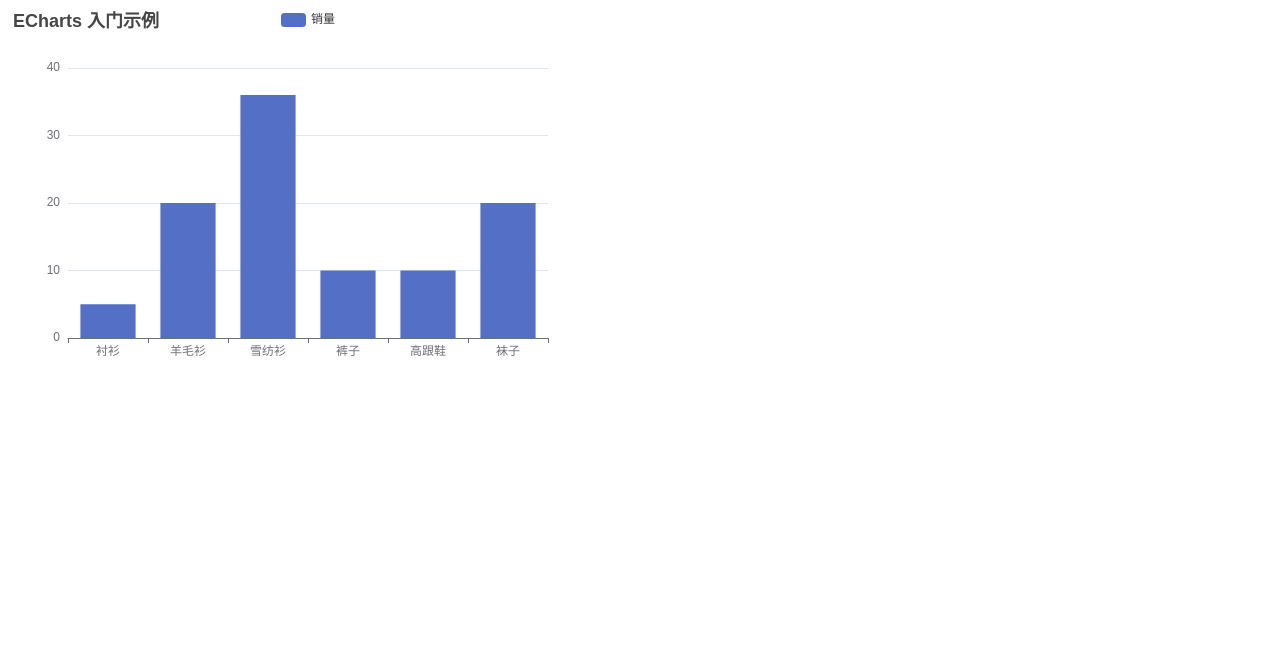
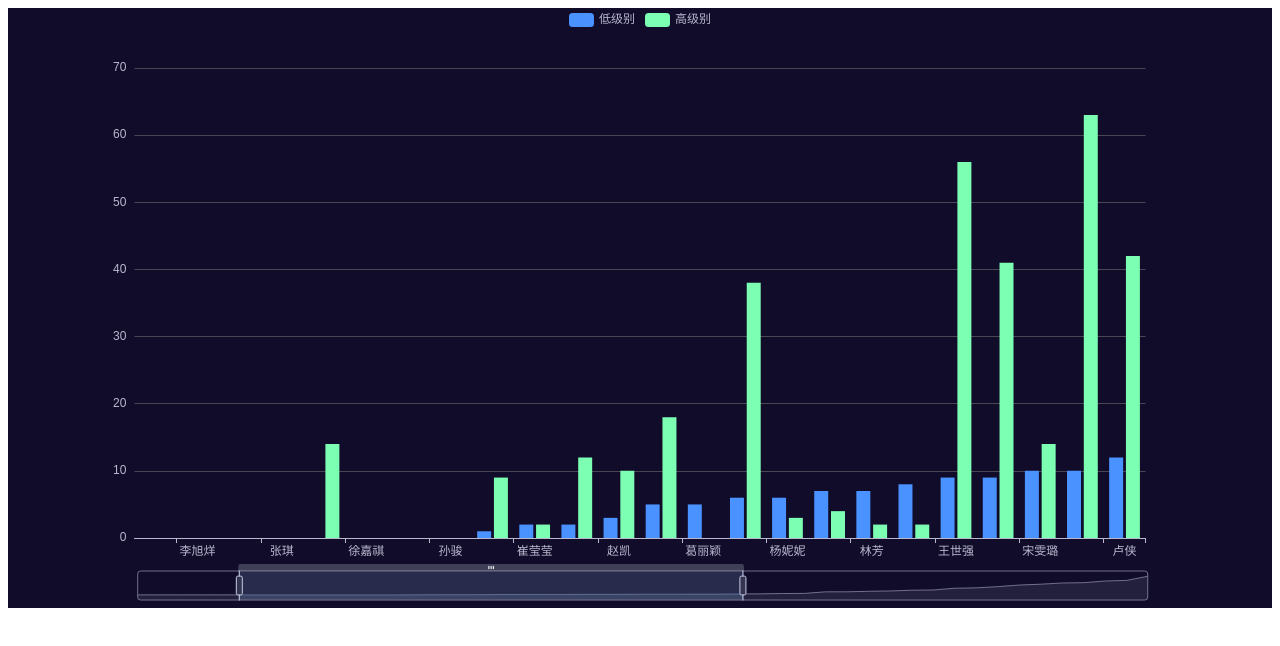
Before and after one commit to zouy50/-, a plain HTML site: page 其它/play_echarts/index.html in a window 1280 px wide. Drawn offline with nearby package versions, Linux system fonts and the light colour scheme.

Commit message:
简单的学习了一会 echarts 发现还是非常 easy 的，语言的基础功底很重要，有时间把jquery 也顺带学习一下， 前端的知识还是有不少用处的

```diff
--- /dev/null
+++ b/其它/play_echarts/data.js
@@ -0,0 +1,80 @@
+// 基于准备好的dom，初始化echarts实例
+var myChart = echarts.init(document.getElementById('main'), 'dark');
+
+// 指定图表的配置项和数据
+var option = {
+    legend: {},
+    tooltip: {},
+    dataset: {
+        // 提供一份数据。
+        source: [
+            ['大组', '低级别', '高级别'],
+            ['万宝晶', 0.0, 0.0],
+       ['李睿子', 0.0, 0.0],
+       ['赵天赐', 0.0, 0.0],
+       ['生峻玮', 0.0, 2.0],
+       ['王妍', 0.0, 0.0],
+       ['孙德良', 0.0, 0.0],
+       ['李旭烊', 0.0, 0.0],
+       ['张遇时', 0.0, 0.0],
+       ['张琪', 0.0, 0.0],
+       ['张春秋', 0.0, 14.0],
+       ['徐嘉祺', 0.0, 0.0],
+       ['刘春苗', 0.0, 0.0],
+       ['孙骏', 0.0, 0.0],
+       ['郝泉伏', 1.0, 9.0],
+       ['崔莹莹', 2.0, 2.0],
+       ['王家兴', 2.0, 12.0],
+       ['赵凯', 3.0, 10.0],
+       ['张浩晨', 5.0, 18.0],
+       ['葛丽颖', 5.0, 0.0],
+       ['朱旖旎', 6.0, 38.0],
+       ['杨妮妮', 6.0, 3.0],
+       ['石慧明', 7.0, 4.0],
+       ['林芳', 7.0, 2.0],
+       ['王明哲', 8.0, 2.0],
+       ['王世强', 9.0, 56.0],
+       ['毕金玲', 9.0, 41.0],
+       ['宋雯璐', 10.0, 14.0],
+       ['贾佳', 10.0, 63.0],
+       ['卢侠', 12.0, 42.0],
+       ['李璐诗', 13.0, 51.0],
+       ['王尉', 18.0, 13.0],
+       ['李轶', 19.0, 61.0],
+       ['马蓓娜', 40.0, 2.0],
+       ['赵宛亦', 40.0, 7.0],
+       ['姜昊男', 47.0, 1.0],
+       ['何永', 51.0, 4.0],
+       ['段冶', 61.0, 19.0],
+       ['张煜楷', 64.0, 5.0],
+       ['王天骄', 87.0, 3.0],
+       ['王传奇', 92.0, 5.0],
+       ['郭坤', 108.0, 14.0],
+       ['鞠姝娴', 129.0, 14.0],
+       ['郑吉成', 140.0, 16.0],
+       ['孙龙翔', 156.0, 16.0],
+       ['谭晨', 160.0, 14.0],
+       ['邓月', 182.0, 122.0],
+       ['张宗洋', 190.0, 137.0],
+       ['王苏芮', 246.0, 136.0]
+        ]
+    },
+    // 声明一个 X 轴，类目轴（category）。默认情况下，类目轴对应到 dataset 第一列。
+    xAxis: {type: 'category'},
+    // 声明一个 Y 轴，数值轴。
+    yAxis: {},
+    // 声明多个 bar 系列，默认情况下，每个系列会自动对应到 dataset 的每一列。
+    series: [
+        {type: 'bar'},
+        {type: 'bar'},
+    ],
+    dataZoom: [{
+        //用来控制x轴的缩放和选取
+        type: 'slider', // 这个 dataZoom 组件是 slider 型 dataZoom 组件
+        start: 10,      // 左边在 10% 的位置。
+        end: 60         // 右边在 60% 的位置。
+    },],
+};
+
+// 使用刚指定的配置项和数据显示图表。
+myChart.setOption(option);
--- a/其它/play_echarts/index.html
+++ b/其它/play_echarts/index.html
@@ -6,37 +6,11 @@
     <script src="echarts.js"></script>
     <body>
     <!-- 为 ECharts 准备一个具备大小（宽高）的 DOM -->
-    <div id="main" style="width: 600px;height:400px;">
+    <div id="main" style="width: 100%;height:600px;">
 
 
     </div>
-     <script type="text/javascript">
-        // 基于准备好的dom，初始化echarts实例
-        var myChart = echarts.init(document.getElementById('main'));
-
-        // 指定图表的配置项和数据
-        var option = {
-            title: {
-                text: 'ECharts 入门示例'
-            },
-            tooltip: {},
-            legend: {
-                data:['销量']
-            },
-            xAxis: {
-                data: ["衬衫","羊毛衫","雪纺衫","裤子","高跟鞋","袜子"]
-            },
-            yAxis: {},
-            series: [{
-                name: '销量',
-                type: 'bar',
-                data: [5, 20, 36, 10, 10, 20]
-            }]
-        };
-
-        // 使用刚指定的配置项和数据显示图表。
-        myChart.setOption(option);
-    </script>
+    <script src="data.js"></script>
 </body>
 </head>
 </html>
```
